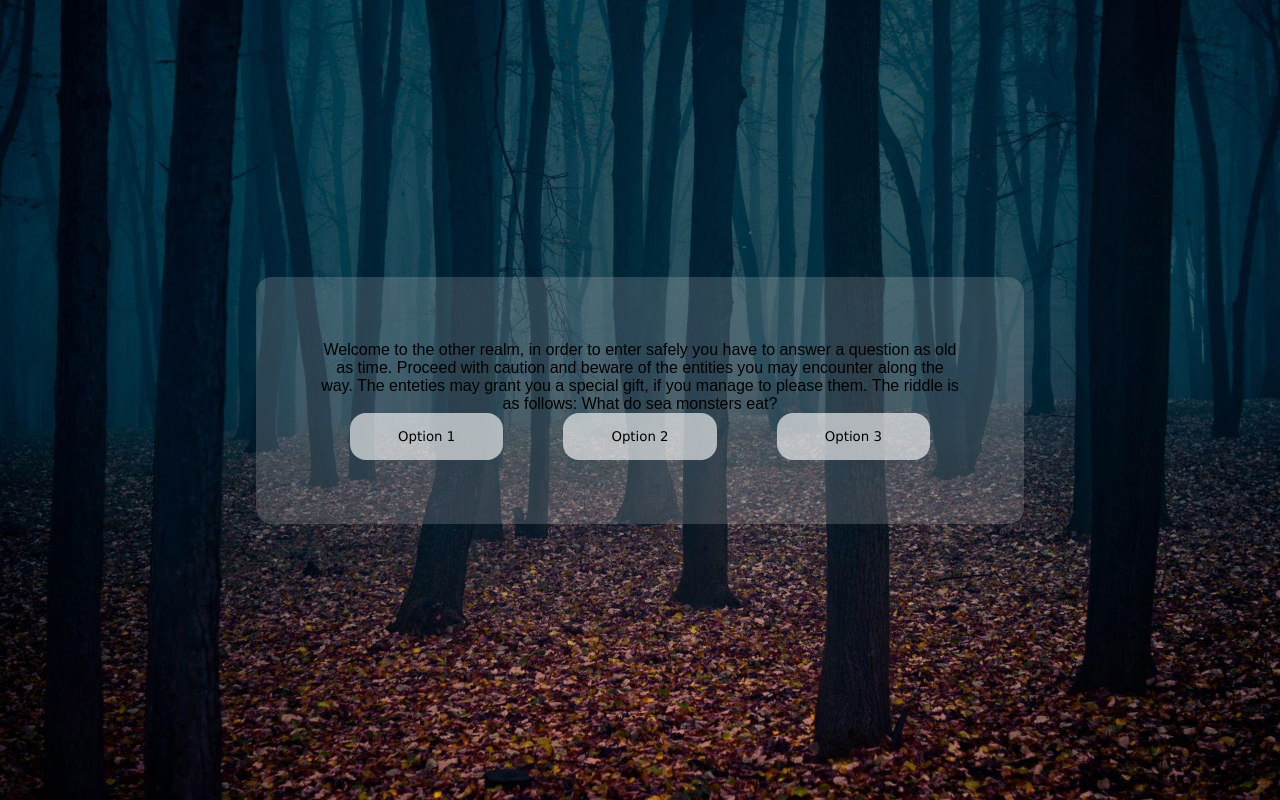
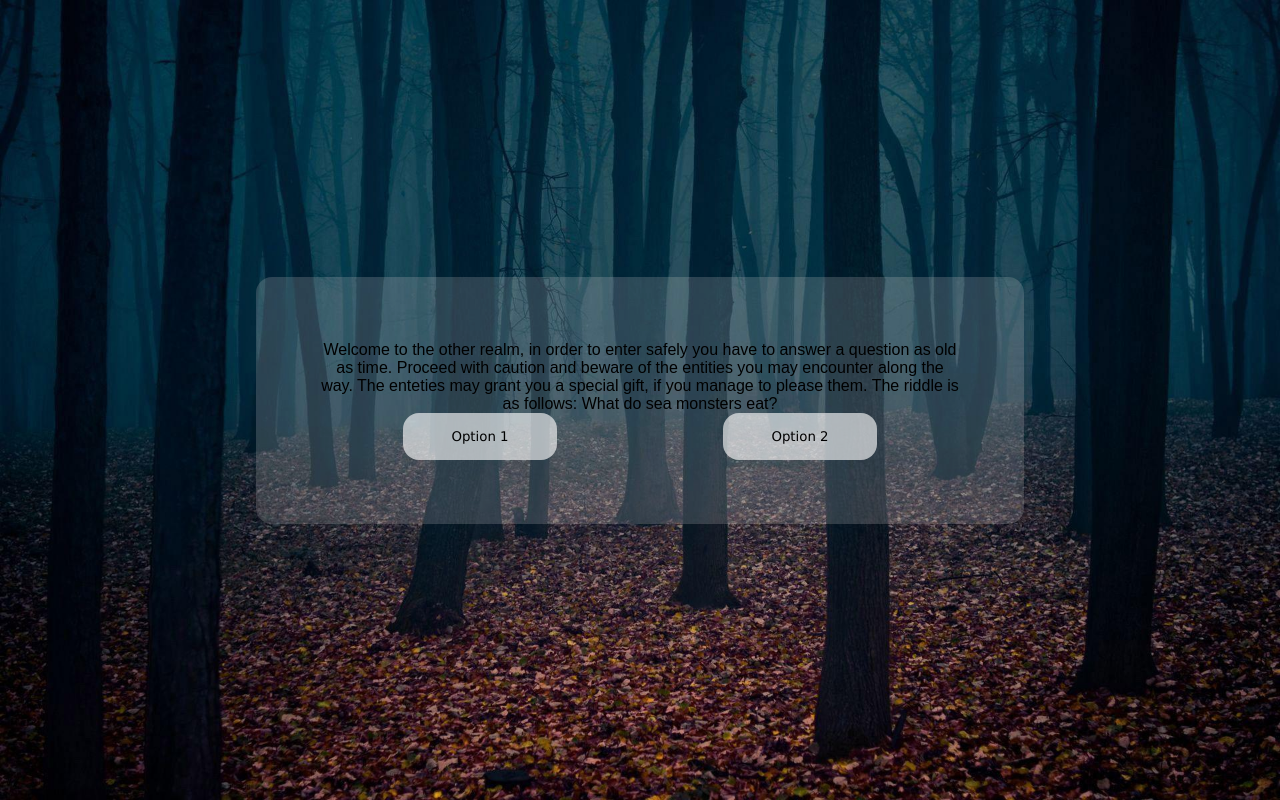
Before and after one commit to miaherman/JS-laboration1, a plain HTML site: page index.html in a window 1280 px wide. Drawn offline with Linux system fonts and the light colour scheme.

```diff
--- a/index.html
+++ b/index.html
@@ -13,7 +13,6 @@
         <div id="btn-choices"class="btn-order">
         <button class="btn">Option 1</button>
         <button class="btn">Option 2</button>
-        <button class="btn">Option 3</button>
         </div>
     </div>
 
```
